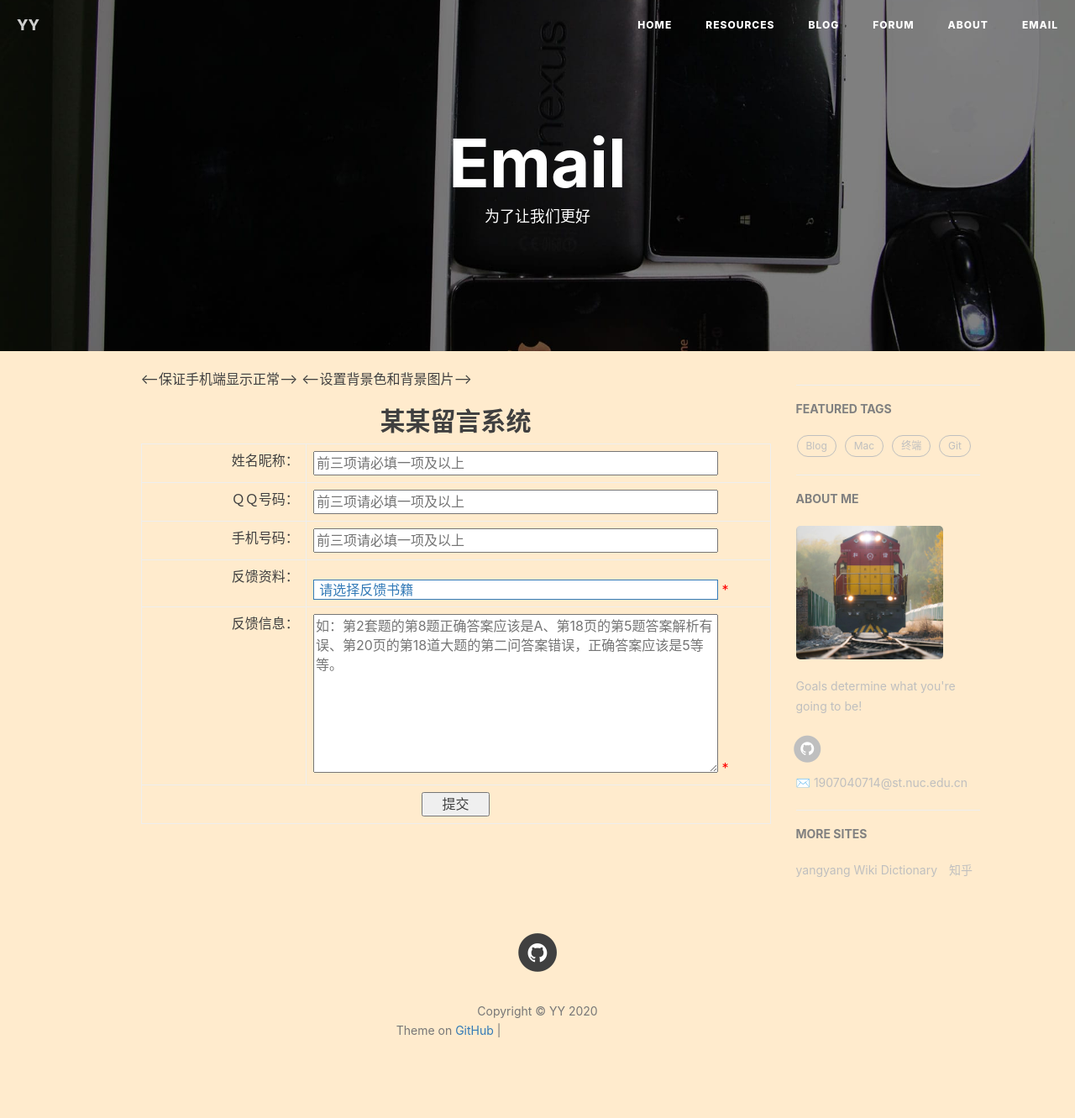
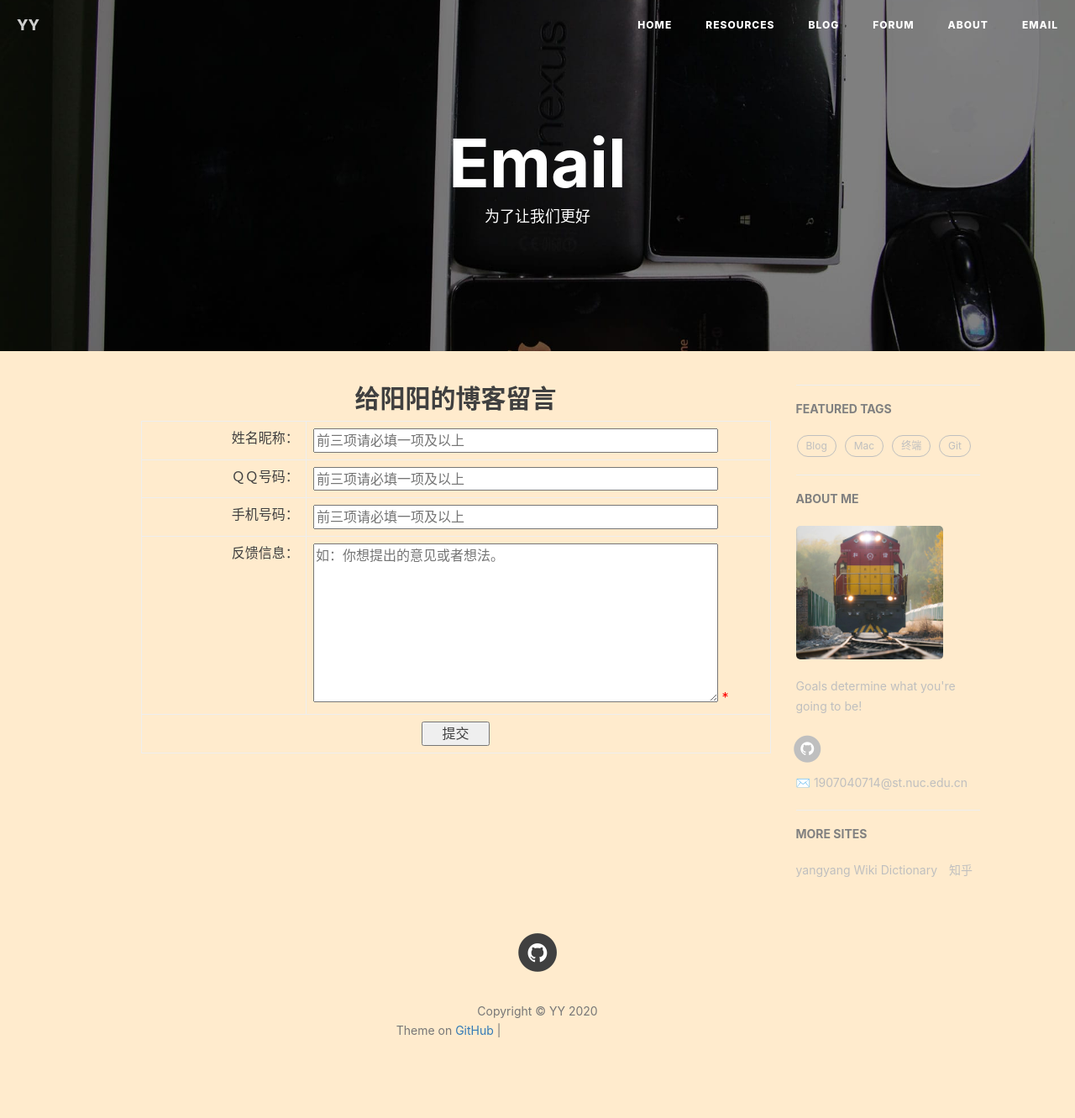
Before and after one commit to yangyang-linux/yangyang-linux.github.io, a Jekyll site: the page built from 5-email.html, in a window 1280 px wide. Shown: the whole page at 84% size. Built offline with Jekyll 4.4.1, drawn with Linux system fonts in a browser that asks for light colours; nearby versions of some CDN libraries; comment, search, counter and statistics services are not loaded; grey boxes are pictures that could not be loaded.

Commit message:
Update 5-email.html

```diff
--- a/5-email.html
+++ b/5-email.html
@@ -8,21 +8,20 @@ header-img: "img/post-bg-email.jpg"
 <html>
 <head>
     <meta charset="utf-8">
-    <title>留言系统</title>
     <script language="javascript" src="js/judgement.js"></script>
 <style>
 .error {color: #FF0000; text-align: left;}
 </style>
 
-<--保证手机端显示正常-->
+<!--保证手机端显示正常-->
 <meta name="viewport" content="width=device-width,initial-scale=1.0,minimun-scale=1.0,maximum-scale=1.0,user-scalable=no">
 
 </head>
 
-<--设置背景色和背景图片-->
-<body background="logo.png" style="background-color:blanchedalmond;">
+<!--设置背景色和背景图片-->
+<body style="background-color:blanchedalmond;">
 
-<div align="center"> 	<h2>某某留言系统</h2> </div>
+<div align="center"> 	<h2>给阳阳的博客留言</h2> </div>
 
 <form action="php/send.php" method="post">
     <table border="0" align="center" width="0" cellpadding="10" cellspacing="0">
@@ -38,36 +37,10 @@ header-img: "img/post-bg-email.jpg"
             <td align="right">手机号码：</td>
             <td><input type="text"  name="phone" id="phone" style="width:90%"  placeholder="前三项请必填一项及以上"></td>
         </tr>
-        <tr>
-            <td align="right">反馈资料：</td>
-            <td><select name="bookSelect" id="bookSelect" size="1" style="width:90%">
-                <option>请选择反馈书籍</option>
-                <option>高等数学A</option>
-                <option>高等数学B</option>
-                <option>线性代数</option>
-                <option>概率论</option>
-                <option>大学物理A</option>
-                <option>大学物理B</option>
-                <option>复变函数</option>
-                <option>电路分析</option>
-                <option>电路原理</option>
-                <option>物理化学</option>
-                <option>电子与电工B</option>
-                <option>电子与电工C</option>
-                <option>理论力学</option>
-                <option>材料力学</option>
-                <option>工程力学</option>
-                <option>无机化学</option>
-                <option>有机化学C</option>
-                <option>金属工艺学</option>
-                <option>其他</option>
-                </select>
-                <a class="error"> *</a>
-            </td>
-        </tr>
+
         <tr>
             <td align="right">反馈信息：</td>
-            <td> <textarea name="comments" id="comments" rows="8" style="width: 90%"  placeholder="如：第2套题的第8题正确答案应该是A、第18页的第5题答案解析有误、第20页的第18道大题的第二问答案错误，正确答案应该是5等等。"></textarea><a class="error"> *</a></td>
+            <td> <textarea name="comments" id="comments" rows="8" style="width: 90%"  placeholder="如：你想提出的意见或者想法。"></textarea><a class="error"> *</a></td>
         </tr>
 
         <tr>
```
